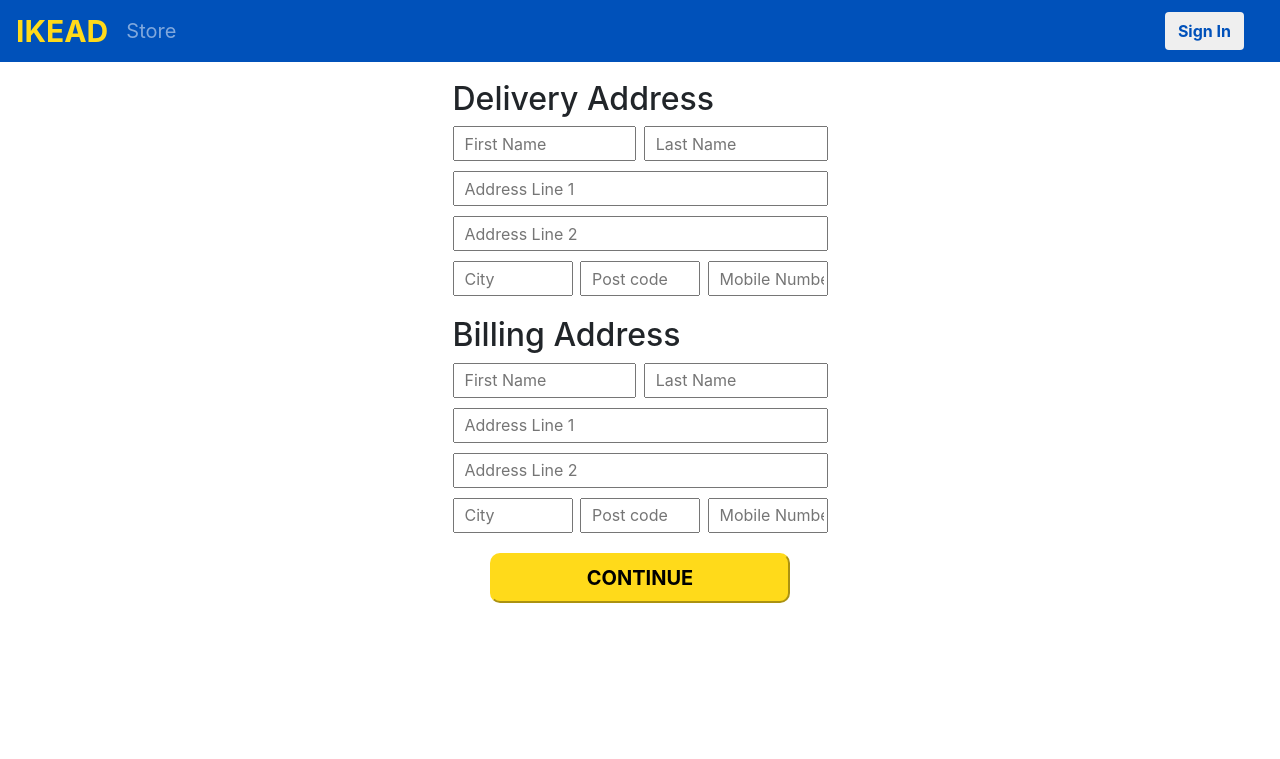
After one commit to Redmorgan/advanced-development-assignment, a Flask app: page /checkout/address in a window 1280 px wide. The commit adds this page. Shown: the top 759 px of the page. Run offline with Flask 2, Linux system fonts and the light colour scheme; data that the repository does not hold is empty; some libraries are stand-ins or nearby versions.

```diff
--- a/main.py
+++ b/main.py
@@ -22,27 +22,29 @@ def home():
 
         basketData['quantity'] = int(basketData['quantity'])
 
-        if (session.get('basket') is None):
+        if (basketData['quantity'] > 0):
 
-            session['basket'] = [basketData]
+            if (session.get('basket') is None):
 
-        else:
+                session['basket'] = [basketData]
 
-            currentBasket = session['basket'].copy()
-            updatedBasket = session['basket'].copy()
+            else:
 
-            alreadyExists = False
+                currentBasket = session['basket'].copy()
+                updatedBasket = session['basket'].copy()
 
-            for index, item in enumerate(currentBasket):
+                alreadyExists = False
 
-                if (item['productID'] == basketData['productID']):
-                    updatedBasket[index]['quantity'] += basketData['quantity']
-                    alreadyExists = True
+                for index, item in enumerate(currentBasket):
 
-            if (alreadyExists == False):
-                updatedBasket.append(basketData)
+                    if (item['productID'] == basketData['productID']):
+                        updatedBasket[index]['quantity'] += basketData['quantity']
+                        alreadyExists = True
 
-            session['basket'] = updatedBasket
+                if (alreadyExists == False):
+                    updatedBasket.append(basketData)
+
+                session['basket'] = updatedBasket
 
     return render_template('home.html', products=loadProducts())
 
@@ -53,9 +55,9 @@ def checkout():
 
     if(request.cookies.get("token")):
 
-        if (session['basket'] is None):
+        if (session.get('basket') is None):
 
-            return render_template('checkout.html', basket=[])
+            return redirect(url_for('home'))
 
         else:
 
@@ -67,12 +69,38 @@ def checkout():
 
             tax = subTotal/4
 
-            return render_template('checkout.html', basket=basket, subTotal="{:.2f}".format(subTotal), tax="{:.2f}".format(tax), orderTotal = "{:.2f}".format(subTotal+tax))
+            if(len(basket) == 0):
+                disable = True
+            else:
+                disable = False
+
+            return render_template('checkout.html', basket=basket, subTotal="{:.2f}".format(subTotal), tax="{:.2f}".format(tax), orderTotal = "{:.2f}".format(subTotal+tax), disable=disable)
 
     else:
 
         return redirect(url_for('home'))
 
+@app.route('/checkout/removeItem', methods=['POST', 'GET'])
+def removeItem():
+    if(request.method == "POST"):
+
+        removeItemJSON = request.get_json()
+
+        removeItemID = removeItemJSON['productID']
+
+        updatedBasket = []
+
+        for item in session['basket']:
+            if item['productID'] != removeItemID:
+                updatedBasket.append(item)
+
+        session['basket'] = updatedBasket
+
+        return json.dumps({'success':True}), 200, {'ContentType':'application/json'}
+
+@app.route('/checkout/address')
+def checkoutAddress():
+    return render_template('orderAddress.html')
 
 # Admin Order Manager
 @app.route('/ordermanager')
@@ -81,9 +109,9 @@ def orderManager():
     # Get all order information
     if (session['userRole'] == "admin"):
 
-        orders = loadOrders()
+        #orders = loadOrders()
 
-        return render_template('orderManager.html', pageType="admin", orders = orders)
+        return render_template('orderManager.html', pageType="admin")#, orders = orders)
 
     else:
 
@@ -111,9 +139,9 @@ def orderHistory():
     # Get all order information
     if (session['userRole'] == "admin" or session['userRole'] == "user"):
 
-        orders = loadOrders()
+        #orders = loadOrders()
 
-        return render_template('orderManager.html', pageType="user", orders=orders)
+        return render_template('orderManager.html', pageType="user")#, orders=orders)
 
     else:
 
--- /dev/null
+++ b/static/scripts/basket_scripts.js
@@ -0,0 +1,30 @@
+function addToCart(id) {
+    $.ajax({
+        type: "POST",
+        url: "store",
+        data: JSON.stringify({
+                "productID": id,
+                "quantity":document.getElementById(`quantityInput_${id}`).value
+            }),
+        contentType: "application/json; charset=utf-8",
+        dataType: "json",
+        success: function (data) {
+            //alert(JSON.stringify(data));
+        }
+    });
+}
+
+function removeFromCart(id) {
+    $.ajax({
+        type: "POST",
+        url: "checkout/removeItem",
+        data: JSON.stringify({
+                "productID": id
+            }),
+        contentType: "application/json; charset=utf-8",
+        dataType: "json",
+        success: function (data) {
+            location.reload()
+        }
+    });
+}
--- a/templates/base.html
+++ b/templates/base.html
@@ -11,7 +11,7 @@
     <!-- Bootstrapgit config --global user.name core CSS -->
     <link rel="stylesheet" href="https://stackpath.bootstrapcdn.com/bootstrap/4.1.3/css/bootstrap.min.css" integrity="sha384-MCw98/SFnGE8fJT3GXwEOngsV7Zt27NXFoaoApmYm81iuXoPkFOJwJ8ERdknLPMO" crossorigin="anonymous">
     <!-- Custom styles -->
-    <link href="static/css/custom.css" rel="stylesheet">
+    <link href="{{ url_for('static', filename='css/custom.css') }}" rel="stylesheet">
   </head>
 
   {% set navigation_bar = [('/store', 'store', 'Store'), ('/ordermanager', 'supplyfulfillment', 'Supply & Fulfillment'), ('/admin','admincentre','Admin Centre')] -%}
@@ -211,7 +211,8 @@
 
     </script>
 
-    <script src="static/scripts/auth_scripts.js"></script>
+    <script src="{{ url_for('static', filename='scripts/auth_scripts.js') }}"></script>
+    <script src="{{ url_for('static', filename='scripts/basket_scripts.js') }}"></script>
 
   </body>
 </html>
--- a/templates/home.html
+++ b/templates/home.html
@@ -22,7 +22,7 @@
 
                             <button type="button" onclick="addToCart(this.id)" id="{{ item['id'] }}" class="btn btn-primary border-0" style="width: 70%; outline:none; background-color:#FFDA1A; color:#000000">Add to Cart</button>
 
-                            <input type="number" id="quantityInput_{{ item['id'] }}" value=1 style="width: 25%; text-align: center; margin-left:5%; border-radius: 5px; outline:none;">
+                            <input type="number" id="quantityInput_{{ item['id'] }}" value=1 min=1 style="width: 25%; text-align: center; margin-left:5%; border-radius: 5px; outline:none;">
 
                         </form>
                     {% endif %}
--- /dev/null
+++ b/templates/orderAddress.html
@@ -0,0 +1,49 @@
+{% extends "base.html" %}
+
+{% set active_page = "checkout" %}
+
+{% block content %}
+
+<div style="width: 100%; height:100%;">
+    <div style="width: 30%; height:100%; margin-left: 35%;">
+
+        <h2>Delivery Address</h2>
+
+        <div id="deliveryAddressInputForm" style="width:100%; display:flex; flex-wrap:wrap;">
+
+            <input type ="text" style="height:35px; width:49%; padding-left: 10px; outline: none;" placeholder="First Name"/>
+            <input type ="text" style="height:35px; width:49%; margin-left: 2%; padding-left: 10px; outline: none;" placeholder="Last Name"/>
+            <input type ="text" style="height:35px; width:100%; padding-left: 10px; margin-top:10px; outline: none;" placeholder="Address Line 1"/>
+            <input type ="text" style="height:35px; width:100%; padding-left: 10px; margin-top:10px; outline: none;" placeholder="Address Line 2"/>
+            <input type ="text" style="height:35px; width:32%; padding-left: 10px; margin-top:10px; outline: none;" placeholder="City"/>
+            <input type ="text" style="height:35px; width:32%; padding-left: 10px; margin-left: 2%; margin-top:10px; outline: none;" placeholder="Post code"/>
+            <input type ="tel" style="height:35px; width:32%; padding-left: 10px; margin-left: 2%; margin-top:10px; outline: none;" placeholder="Mobile Number"/>
+
+        </div>
+
+        <h2 style="margin-top: 20px;">Billing Address</h2>
+
+        <div id="billingAddressInputForm" style="width:100%; display:flex; flex-wrap:wrap;">
+
+            <input type ="text" style="height:35px; width:49%; padding-left: 10px; outline: none;" placeholder="First Name"/>
+            <input type ="text" style="height:35px; width:49%; margin-left: 2%; padding-left: 10px; outline: none;" placeholder="Last Name"/>
+            <input type ="text" style="height:35px; width:100%; padding-left: 10px; margin-top:10px; outline: none;" placeholder="Address Line 1"/>
+            <input type ="text" style="height:35px; width:100%; padding-left: 10px; margin-top:10px; outline: none;" placeholder="Address Line 2"/>
+            <input type ="text" style="height:35px; width:32%; padding-left: 10px; margin-top:10px; outline: none;" placeholder="City"/>
+            <input type ="text" style="height:35px; width:32%; padding-left: 10px; margin-left: 2%; margin-top:10px; outline: none;" placeholder="Post code"/>
+            <input type ="tel" style="height:35px; width:32%; padding-left: 10px; margin-left: 2%; margin-top:10px; outline: none;" placeholder="Mobile Number"/>
+
+        </div>
+
+        <div id = "setAddressButton" style = "width:100%; height: 50px; display:flex; align-items: center; justify-content: center; margin-top:20px">
+
+            <a style="width:80%; height:100%" href="">
+                <button style="width:100%; height:100%; background-color:#FFDA1A; border-radius: 10px; cursor: pointer; border-color:#FFDA1A; font-size: 20px; font-weight: bold; outline: none;">CONTINUE</button>
+            </a>
+
+        </div>
+
+    </div>
+</div>
+
+{% endblock %}
--- a/templates/orderView.html
+++ b/templates/orderView.html
@@ -3,11 +3,6 @@
 {% set active_page = "supplyfulfillment" %}
 
 {% block content %}
-
-<!-- Bootstrapgit config --global user.name core CSS -->
-<link rel="stylesheet" href="https://stackpath.bootstrapcdn.com/bootstrap/4.1.3/css/bootstrap.min.css" integrity="sha384-MCw98/SFnGE8fJT3GXwEOngsV7Zt27NXFoaoApmYm81iuXoPkFOJwJ8ERdknLPMO" crossorigin="anonymous">
-<!-- Custom styles -->
-<script src="../static/scripts/auth_scripts.js"></script>
 
 <div style="width: 100%; height:100%;">
     <div style="width: 50%; height:100%; margin-left: 25%;">
```
Also changed, not shown: templates/checkout.html (+17 -11 lines).
